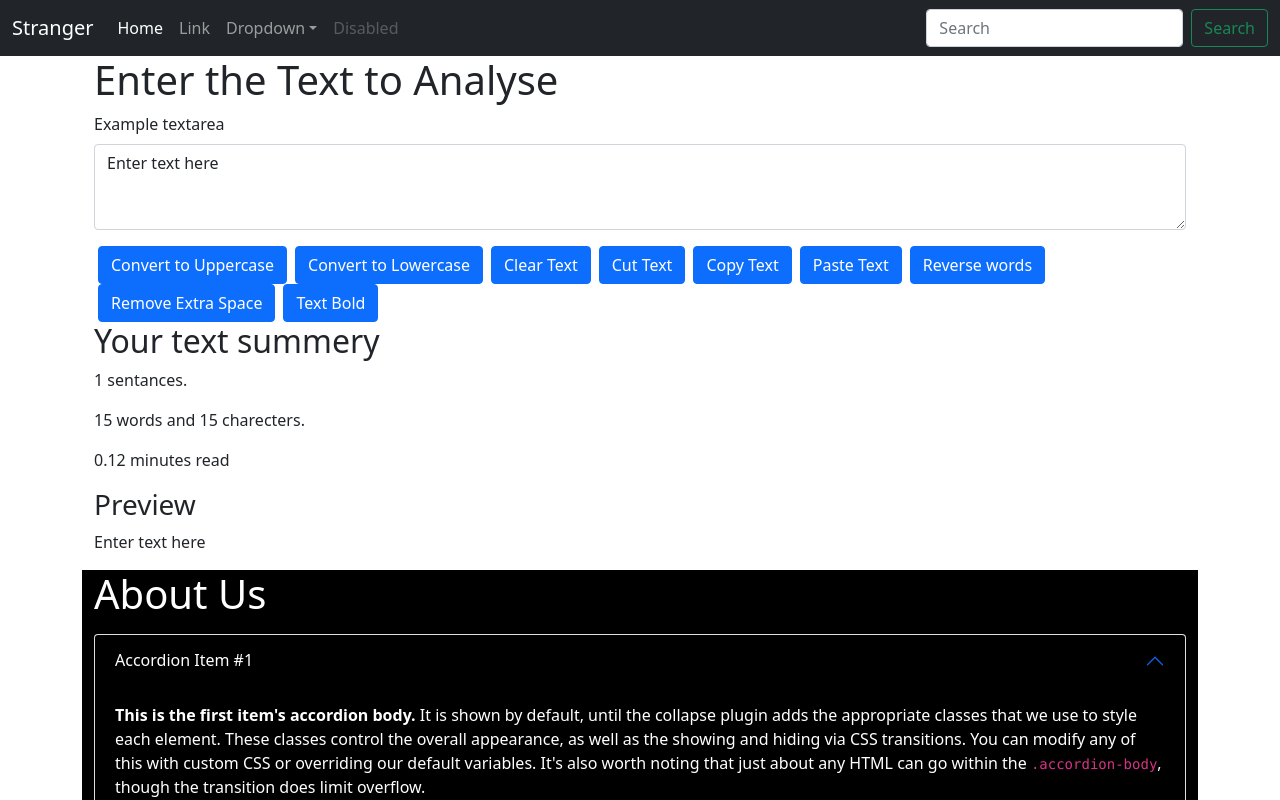
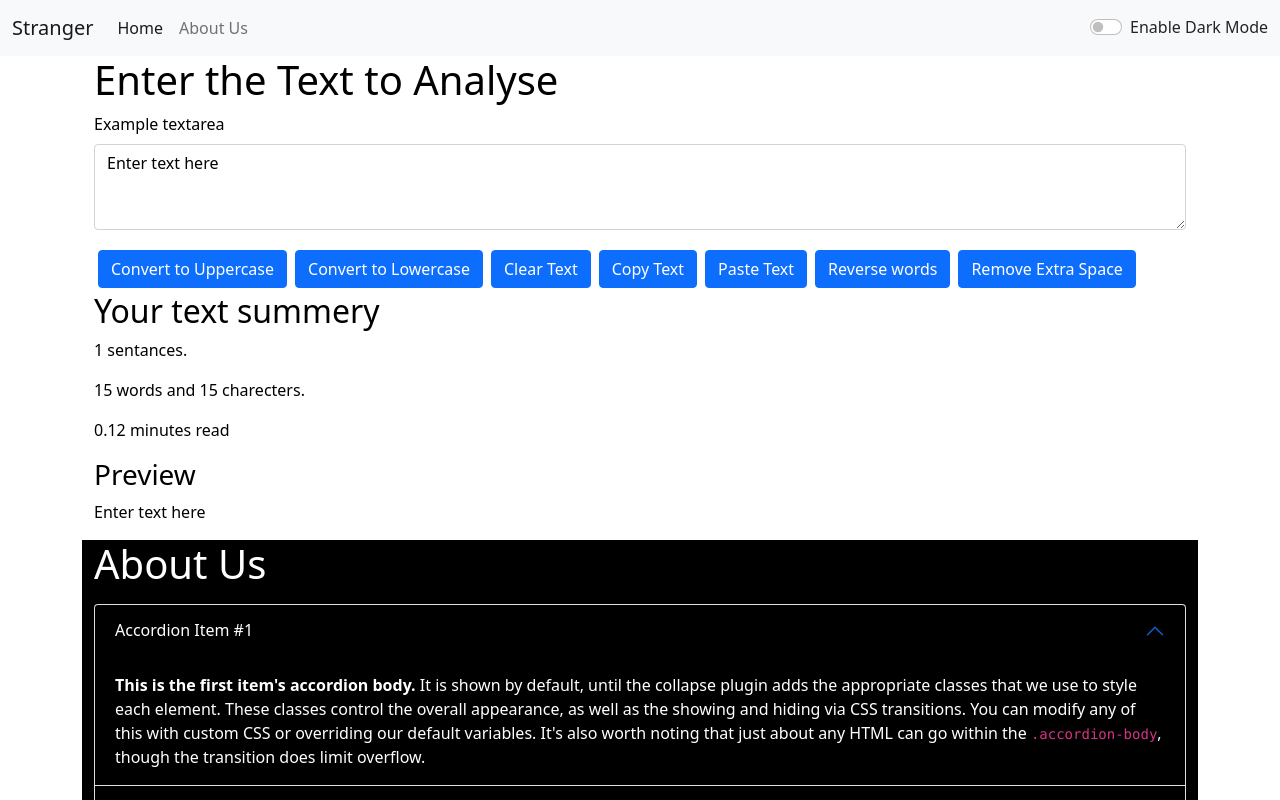
Before and after one commit to sanjay493/reactwithharry, a React (Create React App) app: page / in a window 1280 px wide. Shown: the top 800 px of the page. Built offline with nearby package versions, Linux system fonts and the light colour scheme.

Commit message:
Router lession 16 complited

```diff
--- a/package.json
+++ b/package.json
@@ -8,6 +8,7 @@
     "@testing-library/user-event": "^13.5.0",
     "react": "^17.0.2",
     "react-dom": "^17.0.2",
+    "react-router-dom": "^6.2.1",
     "react-scripts": "5.0.0",
     "web-vitals": "^2.1.4"
   },
--- a/public/index.html
+++ b/public/index.html
@@ -7,11 +7,11 @@
     <meta name="theme-color" content="#000000" />
     <meta
       name="description"
-      content="Web site created using create-react-app"
+      content="Text util to get various manupulation of your text"
     />
     <link href="https://cdn.jsdelivr.net/npm/bootstrap@5.1.3/dist/css/bootstrap.min.css" rel="stylesheet" integrity="sha384-1BmE4kWBq78iYhFldvKuhfTAU6auU8tT94WrHftjDbrCEXSU1oBoqyl2QvZ6jIW3" crossorigin="anonymous">
 
-        <title>React App</title>
+        <title>Text Utility</title>
   </head>
   <body>
     <noscript>You need to enable JavaScript to run this app.</noscript>
--- a/src/App.js
+++ b/src/App.js
@@ -1,14 +1,47 @@
 import TextForm from "./components/TextForm";
 import Header from "./components/Header";
 import About from "./components/About";
-
+import { useState } from "react";
+import Alert from "./components/Alert";
+import {Routes,Route} from 'react-router-dom'
 
 function App() {
+  const [mode,setMode]=useState('light')
+  const [alert,setAlert]=useState(null)
+
+  const showAlert=(message,type)=>{
+     setAlert({
+       msg:message,
+       type:type
+     })
+     setTimeout(()=>{
+       setAlert(null)
+       },1500)
+  }
+  const toggleMode =()=>{
+    if(mode==='dark'){
+      setMode('light')
+      document.body.style.backgroundColor='white'
+      showAlert('Light Mode has been Enabled',"success")
+      document.title='Text Utility-Light Mode'
+    }else{
+      setMode('dark')
+      document.body.style.backgroundColor='gray'
+      showAlert('Dark Mode has been Enabled',"success")
+      document.title='Text Utility-Dark Mode'
+    }
+  }
   return (
     <>
-    <Header  />
+    <Header  mode={mode} toggleMode={toggleMode}/>
+    <Alert alert={alert}/>
     <div className="container">
-      <TextForm heading="Enter the Text to Analyse"/>
+
+    <Routes>
+        <Route path="/" element={ <TextForm heading="Enter the Text to Analyse" mode={mode} showAlert={showAlert}/> } />
+        <Route path="/about" element={ <About /> } />
+
+      </Routes>
       <About />
     </div>
 
--- /dev/null
+++ b/src/components/Alert.js
@@ -0,0 +1,16 @@
+import React from 'react';
+
+const Alert = (props) => {
+    const captalize=(word)=>{
+        const lower=word.toLowerCase()
+        return lower.charAt(0).toUpperCase()+lower.slice(1)
+    }
+  return (props.alert &&
+  <div>
+         <div className={`alert alert-${props.alert.type} alert-dismissible fade show`} role="alert">
+        <strong>{captalize(props.alert.type)}</strong>:{props.alert.msg}
+          </div>
+  </div>);
+};
+
+export default Alert;
--- a/src/components/Header.js
+++ b/src/components/Header.js
@@ -1,42 +1,32 @@
 import React from 'react';
 import PropTypes from 'prop-types'
-
+import { Link } from 'react-router-dom';
 const Header = (props) => {
   return <div>
-   <nav className="navbar navbar-expand-lg navbar-dark bg-dark">
+   <nav className={`navbar navbar-expand-lg navbar-${props.mode} bg-${props.mode}`}>
   <div className="container-fluid">
-    <a className="navbar-brand" href="#">{props.title}</a>
+    <Link className="navbar-brand" to="/">{props.title}</Link>
     <button className="navbar-toggler" type="button" data-bs-toggle="collapse" data-bs-target="#navbarSupportedContent" aria-controls="navbarSupportedContent" aria-expanded="false" aria-label="Toggle navigation">
       <span className="navbar-toggler-icon" />
     </button>
     <div className="collapse navbar-collapse" id="navbarSupportedContent">
       <ul className="navbar-nav me-auto mb-2 mb-lg-0">
         <li className="nav-item">
-          <a className="nav-link active" aria-current="page" href="#">Home</a>
+          <Link className="nav-link active" aria-current="page" to="/">Home</Link>
         </li>
         <li className="nav-item">
-          <a className="nav-link" href="#">Link</a>
+          <Link className="nav-link" to="/about">About Us</Link>
         </li>
-        <li className="nav-item dropdown">
-          <a className="nav-link dropdown-toggle" href="#" id="navbarDropdown" role="button" data-bs-toggle="dropdown" aria-expanded="false">
-            Dropdown
-          </a>
-          <ul className="dropdown-menu" aria-labelledby="navbarDropdown">
-            <li><a className="dropdown-item" href="#">{props.button1}</a></li>
-            <li><a className="dropdown-item" href="#">Another action</a></li>
-            <li><hr className="dropdown-divider" /></li>
-            <li><a className="dropdown-item" href="#">Something else here</a></li>
-          </ul>
-        </li>
-        <li className="nav-item">
-          <a className="nav-link disabled">Disabled</a>
-        </li>
+
       </ul>
-      <form className="d-flex">
+      {/* <form className="d-flex">
         <input className="form-control me-2" type="search" placeholder="Search" aria-label="Search" />
         <button className="btn btn-outline-success" type="submit">Search</button>
-      </form>
-    </div>
+      </form> */}
+        <div className={`form-check form-switch text-${props.mode==='light'?'dark':'light'}`}>
+      <input className="form-check-input" type="checkbox" onClick={props.toggleMode} role="switch" id="flexSwitchCheckDefault" />
+      <label className="form-check-label" htmlFor="flexSwitchCheckDefault">{props.mode==='light'?'Enable Dark Mode':'Enable Light Mode'}</label>
+    </div>    </div>
   </div>
 </nav>
 
--- a/src/components/TextForm.js
+++ b/src/components/TextForm.js
@@ -3,7 +3,7 @@ import React,{useState} from 'react';
 
 const TextForm = (props) => {
   const [text,setText]=useState('Enter text here')
-  const [myStyle,setMyStyle]=useState({text:'normal'})
+
   //text="new text"; //wrong way to change the state of text variable.
   //setText("new text"); //right way to change the state of text variable.
 
@@ -17,22 +17,27 @@ const TextForm = (props) => {
     //console.log('Upper case Button Clicked')
     let newText=text.toUpperCase()
     setText(newText)
+    props.showAlert("Text has been converted in Uppercase",'success')
   }
   const handleLoClick=()=>{
     //console.log('Upper case Button Clicked')
     let newText=text.toLowerCase()
     setText(newText)
+    props.showAlert("Text has been converted in Lowercase",'success')
   }
 
   const handleDelClick=()=>{
      setText("")
+     props.showAlert("Text has been Deleted",'success')
   }
 
   const handleCopyClick =()=>{
     navigator.clipboard.writeText(text)
+    props.showAlert("Text has been copied in clipboard",'success')
   }
   const handleCutClick =()=>{
     navigator.clipboard.cut(text)
+    props.showAlert("Text has been cut in clipboard",'success')
   }
   const handlePasteClick =()=>{
     // const text1=[...text,setText(text)]
@@ -43,6 +48,7 @@ const TextForm = (props) => {
   const handleRemoveExtraSpace =()=>{
     const text1=text.split(/[ ]+/)
     setText(text1.join(" "))
+    props.showAlert("Extra spaces from Text has been removed",'success')
   }
   const handleReverseString=()=>{
     if (text==='')
@@ -50,37 +56,35 @@ const TextForm = (props) => {
     else{
     let resultOfReverveString=text.split(' ').reverse().toString().replaceAll(',','');
     setText(resultOfReverveString);
+    props.showAlert("Word of the Text has been reversed",'success')
     }
 }
-const ToBold = () => {
 
-  setMyStyle({text:'bold'});
-}
   return <>
-  <div className="container">
+  <div className="container" style={{color:props.mode==='dark'?'white':'black'}}>
         <h1>{props.heading}</h1>
         <div className="mb-3">
             <label htmlFor="myBox" className="form-label">Example textarea</label>
-            <textarea className="form-control" id="myBox" rows={3} value={text} onChange={handleOnChange} style={myStyle}/>
+            <textarea className="form-control" id="myBox" rows={3} value={text} onChange={handleOnChange} style={{backgroundColor:props.mode==='dark'?'gray':'light', color:props.mode==='dark'?'white':'black'}}/>
         </div>
-        <div className="btn btn-primary mx-1" onClick={handleUpClick}>Convert to Uppercase</div>
-        <div className="btn btn-primary mx-1" onClick={handleLoClick}>Convert to Lowercase</div>
-        <div className="btn btn-primary mx-1" onClick={handleDelClick}>Clear Text</div>
-        <div className="btn btn-primary mx-1" onClick={handleCutClick}>Cut Text</div>
-        <div className="btn btn-primary mx-1" onClick={handleCopyClick}>Copy Text</div>
-        <div className="btn btn-primary mx-1" onClick={handlePasteClick}>Paste Text</div>
-        <div className="btn btn-primary mx-1" onClick={handleReverseString}>Reverse words</div>
-        <div className="btn btn-primary mx-1" onClick={handleRemoveExtraSpace}>Remove Extra Space</div>
-        <div className="btn btn-primary mx-1" onClick={ToBold}>Text Bold</div>
+        <div className="btn btn-primary mx-1 my-1" onClick={handleUpClick}>Convert to Uppercase</div>
+        <div className="btn btn-primary mx-1 my-1" onClick={handleLoClick}>Convert to Lowercase</div>
+        <div className="btn btn-primary mx-1 my-1" onClick={handleDelClick}>Clear Text</div>
+        {/* <div className="btn btn-primary mx-1" onClick={handleCutClick}>Cut Text</div> */}
+        <div className="btn btn-primary mx-1 my-1" onClick={handleCopyClick}>Copy Text</div>
+        <div className="btn btn-primary mx-1 my-1" onClick={handlePasteClick}>Paste Text</div>
+        <div className="btn btn-primary mx-1 my-1" onClick={handleReverseString}>Reverse words</div>
+        <div className="btn btn-primary mx-1 my-1" onClick={handleRemoveExtraSpace}>Remove Extra Space</div>
+
 
   </div>
-  <div className="container">
+  <div className="container" style={{color:props.mode==='dark'?'white':'black'}}>
     <h2>Your text summery</h2>
     <p>{text.split(".").length} sentances.</p>
     <p>{text.split("").length} words and {text.length} charecters.</p>
     <p>{0.008*text.split("").length} minutes read</p>
     <h3>Preview</h3>
-    <p>{text}</p>
+    <p>{(text.length>0?text:"Enter Some Text to Get Preview")}</p>
   </div>
   </>;
 };
--- a/src/index.js
+++ b/src/index.js
@@ -1,10 +1,11 @@
 import React from 'react';
 import ReactDOM from 'react-dom';
 import App from './App';
+import { BrowserRouter } from "react-router-dom";
 
 ReactDOM.render(
-  <React.StrictMode>
+  <BrowserRouter>
     <App />
-  </React.StrictMode>,
+    </BrowserRouter>,
   document.getElementById('root')
 );
```
Also changed, not shown: 2 other files (tests, documents, lock files or other folders).
